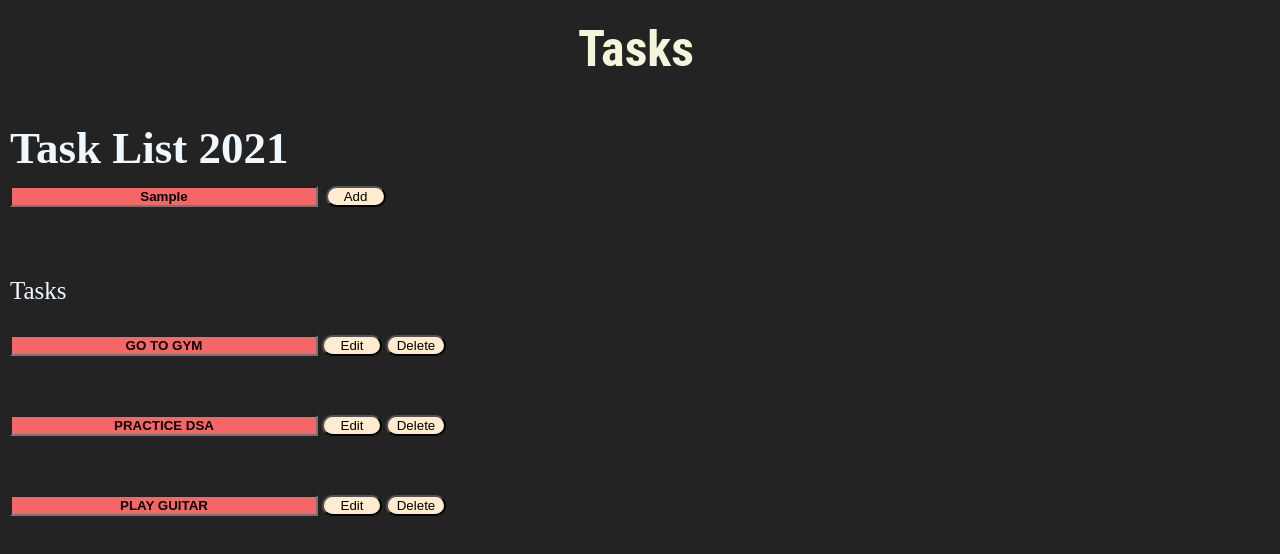
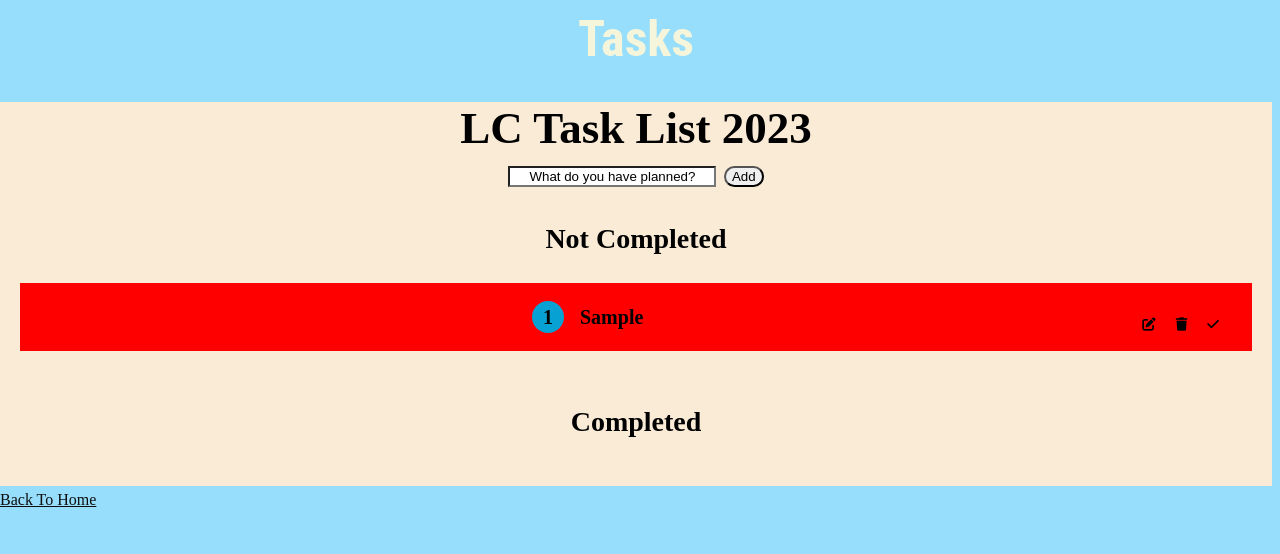
Before and after one commit to royalrajput04/LC_Task2, a plain HTML site: page task.html in a window 1280 px wide. Both pictures are taken after typing "Sample" into the empty fields and a click on the button "Add". Drawn offline with Linux system fonts and the light colour scheme; no server answers.

Commit message:
Add files via upload

```diff
--- /dev/null
+++ b/database.js
@@ -0,0 +1 @@
+// Import the functions you need from the SDKs you need
--- /dev/null
+++ b/index.js
@@ -0,0 +1,101 @@
+
+  // Import the functions you need from the SDKs you need
+  import { initializeApp } from "https://www.gstatic.com/firebasejs/10.1.0/firebase-app.js";
+  import { getDatabase , ref , push } from "https://www.gstatic.com/firebasejs/10.1.0/firebase-database.js";
+  // TODO: Add SDKs for Firebase products that you want to use
+  // https://firebase.google.com/docs/web/setup#available-libraries
+
+  // Your web app's Firebase configuration
+  // For Firebase JS SDK v7.20.0 and later, measurementId is optional
+  const firebaseConfig = {
+    apiKey: "AIzaSyCJ__OP455GvZAUpy3-DlTpHvJh35mHcN8",
+    databaseURL:"https://tasks-a6ae6-default-rtdb.asia-southeast1.firebasedatabase.app",
+    authDomain: "tasks-a6ae6.firebaseapp.com",
+    projectId: "tasks-a6ae6",
+    storageBucket: "tasks-a6ae6.appspot.com",
+    messagingSenderId: "136670461349",
+    appId: "1:136670461349:web:7b0684cafeb0c50de4fc4c",
+    measurementId: "G-679QRT35J8"
+  };
+
+  // Initialize Firebase
+  const app = initializeApp(firebaseConfig)
+  const database = getDatabase(app)
+const taskinDb = ref(database , "Added")
+const CompTaskinDb = ref(database , "Completed")
+
+
+
+
+
+        const input = document.querySelector('input');
+        const btn = document.querySelector('.para4 > button');
+
+
+         btn.addEventListener('click' , addList);
+        input.addEventListener('keyup' ,(e)=>{(
+            e.keyCode==13? addList(e):null)
+        })
+
+        function addList(e){
+            let inputValue = input.value
+            push(taskinDb,inputValue)
+            console.log(input.value + " added to database");
+
+            const notcomp = document.querySelector('.notcomp');
+            const comp = document.querySelector('.comp');
+
+            const newLi= document.createElement('li');
+            const checkbtn= document.createElement('button');
+            const delbtn= document.createElement('button');
+            const editbtn = document.createElement('button');
+
+            checkbtn.innerHTML='<i class="fa fa-check"></i>';
+            delbtn.innerHTML='<i class="fa fa-trash"></i>';
+            editbtn.innerHTML='<i class="fa-solid fa-pen-to-square"></i>'
+
+            let a=input.value;
+
+
+            if(input.value != ''){
+                newLi.textContent=input.value;
+                input.value='';
+                notcomp.appendChild(newLi);
+                newLi.appendChild(checkbtn);
+                newLi.appendChild(delbtn);
+                newLi.appendChild(editbtn);
+            }
+            checkbtn.addEventListener('click',function(){
+                const parent= this.parentNode;
+                parent.remove();
+                comp.appendChild(parent);
+                checkbtn.style.display='none';
+
+                push(CompTaskinDb,a)
+
+            console.log( newLi.textContent+ " added to database");
+
+
+            }
+                );
+
+                delbtn.addEventListener('click',function(){
+                const parent=this.parentNode;
+                parent.remove();
+
+
+            }
+                );
+               editbtn.addEventListener('click',function(){
+                const parent=this.parentNode;
+                const taskText=parent.firstChild.textContent;
+                const editText=prompt("edit task:",taskText);
+                if(editText!==null)
+                {
+                    parent.firstChild.textContent=editText;
+                }
+
+               });
+
+
+        }
--- a/style.css
+++ b/style.css
@@ -15,17 +15,21 @@
 
 body{
     min-height: 100%;
-    background-color: rgb(35, 35, 35);
+    background-color:rgb(150, 222, 251);
 
 }
 .header{
     display: flex;
-    justify-content: flex-start;
-    height: 40vh;
+    justify-content: center;
+
+    height: 70vh;
     position: relative;
     max-width: 100%;
     max-height: 100%;
-    background-image: linear-gradient(to bottom ,skyblue , white);
+    background-image: url(/4584.jpg);
+
+    background-repeat: no-repeat;
+    background-size: 100% 100%;
 }
 .header img{
     position: fixed;
@@ -37,7 +41,7 @@ body{
 .enquiry{
     position: absolute;
     bottom: 0;
-    right: 70%;
+    right: 50%;
 
 }
 .enquiry p{
@@ -46,10 +50,11 @@ body{
     border-radius: 50px;
 }
 h1{
-    padding: 10px;
+    margin-top: 0px;
     font-size:5rem;
     font-family: 'Bacasime Antique', serif;
     position: relative;
+    color: rgb(31, 5, 57);
 
 
 
@@ -70,7 +75,7 @@ color: red;
 }
 header{
 
-    background-color: white;
+    background-color: rgb(245, 245, 232);
     max-width: 100%;
 }
 .menu-button{
@@ -206,12 +211,14 @@ nav{
      .Enq{
         background-color: beige;
 
+
+
      }
      button{
         border-radius: 100px;
      }
      .do a{
-        color: aqua;
+        color: rgb(3, 19, 19);
      }
      .do a:hover,a:active{
         color: red;
@@ -242,42 +249,93 @@ nav{
 
      .tasktable p{
         color: aliceblue;
+
         font-size: 25px;
 
      }
      .para4 h2{
         margin-bottom: 0px;
+        color: black;
      }
      .tasktable{
-        margin-left: 10px;
+        margin-left: 0px;
+        background-color: antiquewhite;
+        height: 100%;
+        text-align: center;
+
+
+
      }
-     .tasktable input{
 
-        width: 300px;
-        background-color: rgb(245, 103, 103);
-        text-align: center;
-        font-weight: bold;
-     }
-     .tasktable button{
-        background-color:blanchedalmond;
-        color: black;
-        width: 60px;
-     }
+
+
      .para4 input{
 
-        width: 300px;
-        background-color: rgb(245, 103, 103);
+        width: 200px;
+        background:white;
         text-align: center;
-        font-weight: bold;
+
      }
-     .para4 button{
-        background-color:blanchedalmond;
-        color: black;
-        width: 60px;
-     }
+
+
      .para4{
         margin: 10px;
+
      }
      ::placeholder{
-        color: white;
+        color: black;
      }
+     .taskk a{
+        color:rgb(15, 15, 15)
+     }
+     ol{
+        list-style: none;
+        counter-reset: my-counter;
+
+     }
+.tasktable h3{
+    font-size: 28px;
+}
+ .comp , .notcomp{
+    margin: 5px 0;
+    padding: 20px;
+
+}
+     ol li{
+        background-color: red;
+        padding: 18px;
+        font-weight: bold;
+        font-size: 20px;
+        margin: 5px 0px;
+        counter-increment: my-counter;
+
+
+     }
+     ol.comp li{
+        background-color: green;
+     }
+     ol li::before{
+        content: counter(my-counter);
+        background: #08a1d3;
+        height: 2rem;
+        width: 2rem;
+        display: inline-block;
+        line-height: 2rem;
+        margin-right: 1rem;
+        text-align: center;
+       border-radius: 50%;
+
+
+
+
+     }
+     li button{
+        float: right;
+        background:none;
+        border: none;
+        outline: none;
+        padding: 5px;
+        line-height: 28px;
+        margin-right: 10px;
+        cursor: pointer;
+     }
--- a/task.html
+++ b/task.html
@@ -4,37 +4,36 @@
     <meta charset="UTF-8">
     <meta name="viewport" content="width=device-width, initial-scale=1.0">
     <link rel="stylesheet" href="style.css">
+    <link rel="icon" href="301286.png" type="image/x-icon">
+    <link rel="stylesheet" href="https://cdnjs.cloudflare.com/ajax/libs/font-awesome/6.4.0/css/all.min.css" integrity="sha512-iecdLmaskl7CVkqkXNQ/ZH/XLlvWZOJyj7Yy7tcenmpD1ypASozpmT/E0iPtmFIB46ZmdtAc9eNBvH0H/ZpiBw==" crossorigin="anonymous"  referrerpolicy="no-referrer" />
     <title>Tasks</title>
 </head>
 <body>
     <h1 class="para3">Tasks</h1>
+    <div class="tasktable">
     <div class="para4">
-        <h2>Task List 2021</h2>
+        <h2>LC Task List 2023</h2>
         <input type="text" name="name" id="name" placeholder="What do you have planned?">
-        <button type="submit">Add</button>
+        <button>Add</button>
     </div>
-    <div class="tasktable">
 
-       <br><br><br> <p>Tasks</p>
-        <input type="text" name="name" id="name" value="GO TO GYM" readonly>
-        <button type="submit">Edit</button>
-        <button type="submit">Delete</button>
-        <br>
-        <br>
-        <br>
-        <br>
+        <ol class="notcomp">
+            <h3> Not Completed</h3>
 
-        <input type="text" name="name" id="name" value="PRACTICE DSA" readonly>
-        <button type="submit">Edit</button>
-        <button type="submit">Delete</button>
-        <br>
-        <br>
-        <br>
-        <br>
+        </ol>
+        <ol class="comp">
+            <h3>Completed</h3>
 
-        <input type="text" name="name" id="name" value="PLAY GUITAR" readonly>
-        <button type="submit">Edit</button>
-        <button type="submit">Delete</button>
+        </ol>
     </div>
+    <script src="index.js" type="module"></script>
+    <script src="database.js" type="module"></script>
+
+
+
+
+
+
 </body>
+<p class="taskk"><a href="index.html">Back To Home</a></p>
 </html>
```
Also changed, not shown: enquire.html (+51 -4 lines), index.html (+4 -1 lines), 1 other file.
